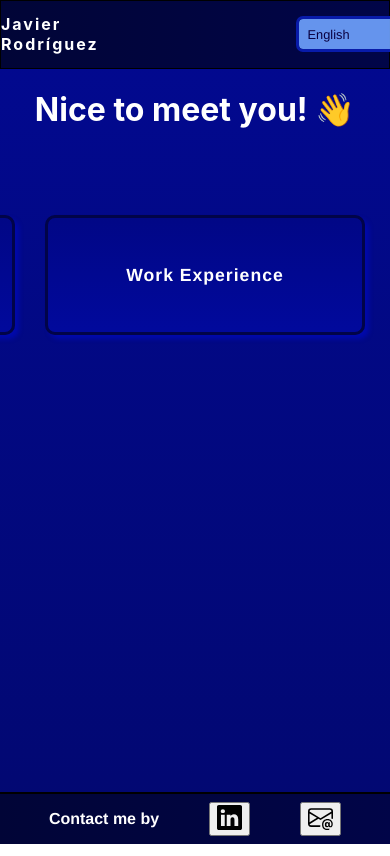
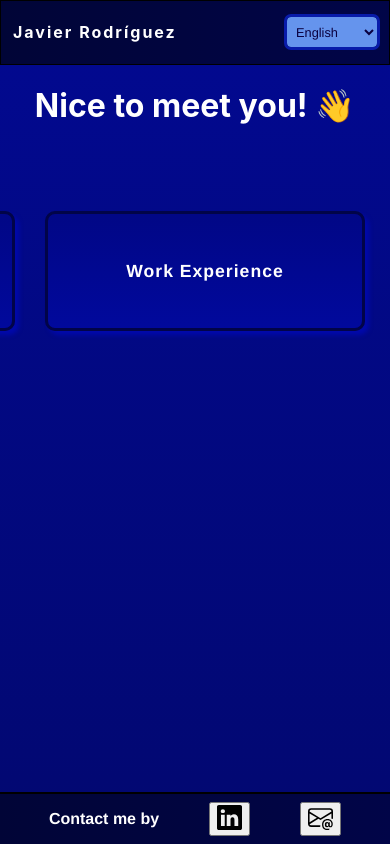
Before and after one commit to javirro/personal-web, a React (Create React App) app: page / in a window 390 px wide. Shown: the top 856 px of the page. Built offline with nearby package versions, Linux system fonts and the light colour scheme.

Commit message:
Add global header style for mobile

```diff
--- a/src/styles/GlobalHeader.css
+++ b/src/styles/GlobalHeader.css
@@ -50,3 +50,19 @@ h2 {
     background: rgb(8, 27, 170);
     border: 3px solid rgb(47, 71, 246);
 }
+
+@media (max-width: 425px) {
+    .global-header-container {
+        display: flex;
+        justify-content: space-between;
+        gap: 20px;
+        padding: 8px 4px;
+    }
+    .lang-selector {
+        width: 90px;
+        margin-right: 8px;
+    }
+    h2 {
+        margin-left: 8px;
+    }
+}
```
